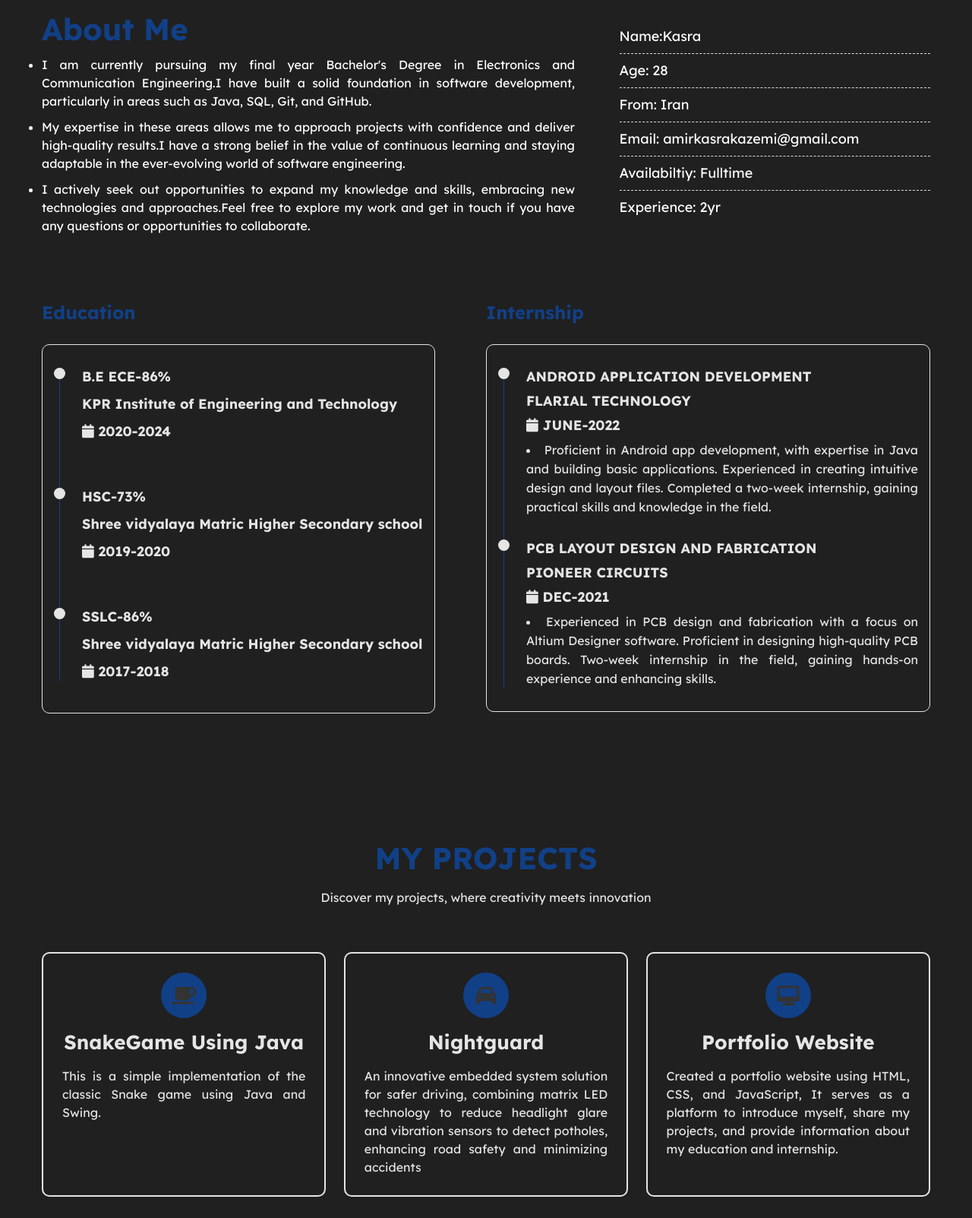
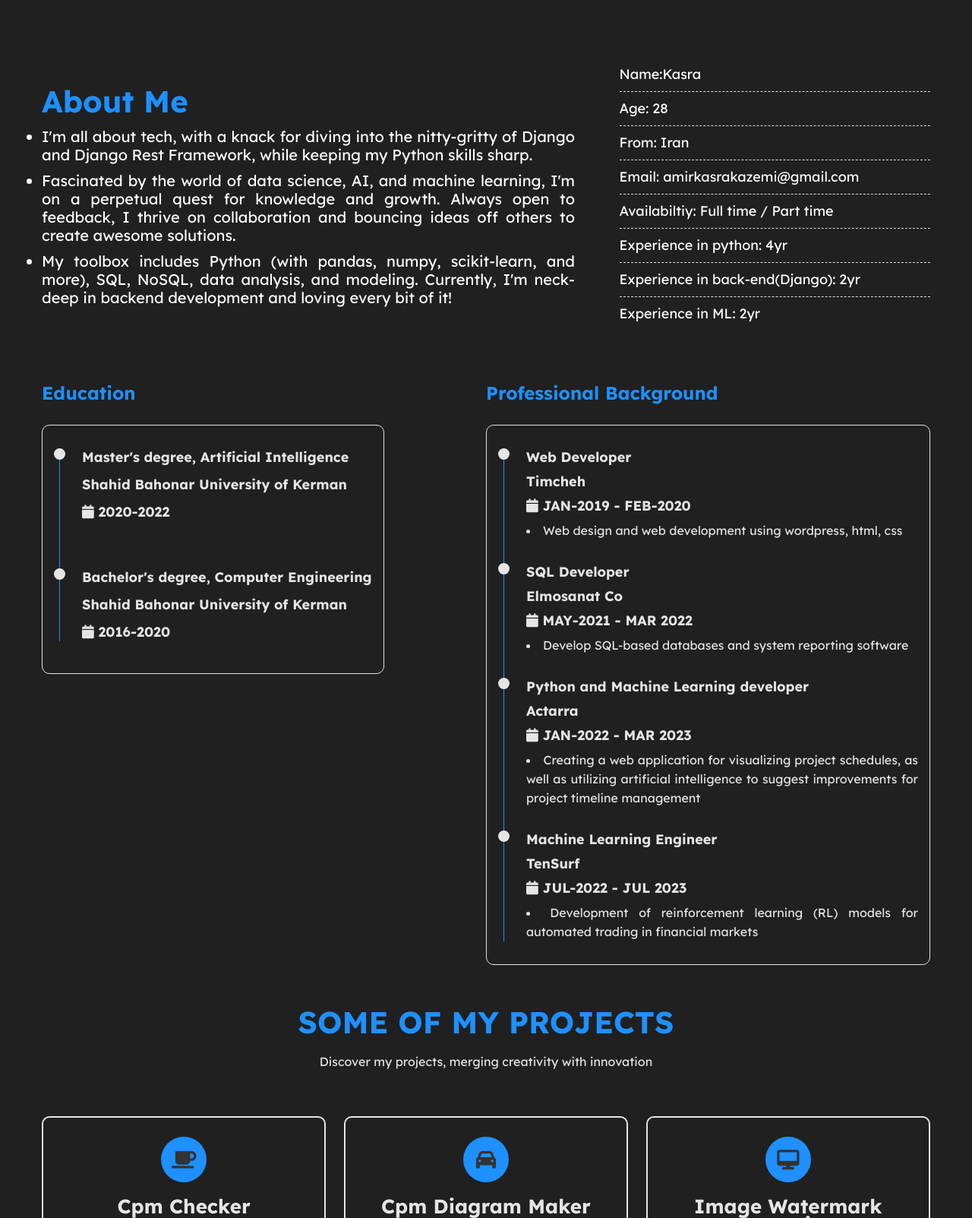
Before and after one commit to kasrakazemi/personal-website-template, a plain HTML site: page index.html in a window 1280 px wide. Shown: the part 668-2271 px from the top of the page at 76% size. Drawn offline with nearby package versions, Linux system fonts and the light colour scheme.

Commit message:
new version

```diff
--- a/index.html
+++ b/index.html
@@ -22,17 +22,17 @@
         <div class="container">
             <div class="header">
 
-                <a href="" class="logo">
+                <!-- <a href="" class="logo">
                     <img src="files/signaturecropped.png" alt="" class="signature">
                     <i class="fa fa-bolt"></i>
-                </a>
+                </a> -->
 
                 <ul class="navbar">
                     <li><a href="#home">Home</a></li>
                     <li><a href="#about">About</a></li>
                     <li><a href="#education">Education</a></li>
                     <li><a href="#projects">Projects</a></li>
-                    <li><a href="#contact">Contact</a></li>
+                    <!-- <li><a href="#contact">Contact</a></li> -->
                 </ul>
 
                 <div class="menu_icon">
@@ -54,7 +54,7 @@
             <p>Welcome to my personal place. I'm a software developer with a background in Python, specializing in backend development with the Django framework. Additionally, I possess expertise in machine learning and data science, along with knowledge of various databases. With a passion for crafting robust solutions and leveraging cutting-edge technologies, I am dedicated to continual learning and growth in the dynamic field of software development.</p>
 
             <div class="btn-group">
-                <a href="files/SowndharResume.pdf" class="btn   active">Download CV</a>
+                <a href="files/Amirkasra-Kazemi.pdf" class="btn   active">Download CV</a>
                 <a href="mailto:amirkasrakazemi@gmail.com" class="btn">Contact</a>
             </div>
 
@@ -75,9 +75,9 @@
                 <div class="about-content">
                     <h4>About Me</h4>
                     <ul>
-                      <li>I am currently pursuing my final year Bachelor's Degree in Electronics and Communication Engineering.I have built a solid foundation in software development, particularly in areas such as Java, SQL, Git, and GitHub.</li>
-                      <li> My expertise in these areas allows me to approach projects with confidence and deliver high-quality results.I have a strong belief in the value of continuous learning and staying adaptable in the ever-evolving world of software engineering.</li>
-                      <li> I actively seek out opportunities to expand my knowledge and skills, embracing new technologies and approaches.Feel free to explore my work and get in touch if you have any questions or opportunities to collaborate. </li>
+                      <li>I'm all about tech, with a knack for diving into the nitty-gritty of Django and Django Rest Framework, while keeping my Python skills sharp.</li>
+                      <li> Fascinated by the world of data science, AI, and machine learning, I'm on a perpetual quest for knowledge and growth. Always open to feedback, I thrive on collaboration and bouncing ideas off others to create awesome solutions.</li>
+                      <li> My toolbox includes Python (with pandas, numpy, scikit-learn, and more), SQL, NoSQL, data analysis, and modeling. Currently, I'm neck-deep in backend development and loving every bit of it!</li>
                     </ul>
                 </div>
 
@@ -87,8 +87,10 @@
                         <li>Age: 28</li>
                         <li>From: Iran</li>
                         <li>Email: amirkasrakazemi@gmail.com</li>
-                        <li>Availabiltiy: Fulltime</li>
-                        <li>Experience: 2yr </li>
+                        <li>Availabiltiy: Full time / Part time</li>
+                        <li>Experience in python: 4yr </li>
+                        <li>Experience in back-end(Django): 2yr </li>
+                        <li>Experience in ML: 2yr </li>
                     </ul>
                 </div>
             </div>
@@ -110,24 +112,26 @@
                                 <div class="timeline-item">
                                     <div class="circle-dot"></div>
                                     <h3 class="timeline-title">
-                                        B.E ECE-86%
+                                        Master's degree, Artificial Intelligence
                                     </h3>
-                                    <h4 class="timeline-title">KPR Institute of Engineering and Technology</h4>
+                                    <h4 class="timeline-title">Shahid Bahonar University of Kerman</h4>
                                     <h4 class="timeline-title">
-                                        <i class="fa fa-calendar"></i> 2020-2024
+                                        <i class="fa fa-calendar"></i> 2020-2022
                                     </h4>
                                 </div>
                                 <!-- Timeline-item -->
                                 <div class="timeline-item">
                                     <div class="circle-dot"></div>
-                                    <h3 class="timeline-title">HSC-73%</h3>
-                                    <h4 class="timeline-title">Shree vidyalaya Matric Higher Secondary school</h4>
+                                    <h3 class="timeline-title">
+                                        Bachelor's degree, Computer Engineering
+                                    </h3>
+                                    <h4 class="timeline-title">Shahid Bahonar University of Kerman</h4>
                                     <h4 class="timeline-title">
-                                        <i class="fa fa-calendar"></i> 2019-2020
+                                        <i class="fa fa-calendar"></i> 2016-2020
                                     </h4>
                                 </div>
                                 <!-- Timeline-item -->
-                                <div class="timeline-item">
+                                <!-- <div class="timeline-item">
                                     <div class="circle-dot"></div>
                                     <h3 class="timeline-title">
                                         SSLC-86%
@@ -136,14 +140,14 @@
                                     <h4 class="timeline-title">
                                         <i class="fa fa-calendar"></i> 2017-2018
                                     </h4>
-                                </div>
+                                </div> -->
 
                             </div>
                         </div>
                     </div>
                 </div>
                 <div class="internship">
-                    <h3 class="title">Internship</h3>
+                    <h3 class="title">Professional Background</h3>
                     <div class="row">
                         <div class="timeline-box">
                             <div class="timeline">
@@ -152,24 +156,44 @@
                                 <div class="timeline-item">
                                     <div class="circle-dot"></div>
                                     <h3 class="timeline-title">
-                                        ANDROID APPLICATION DEVELOPMENT
+                                        Web Developer
                                     </h3>
-                                    <h4 class="timeline-title">FLARIAL TECHNOLOGY</h4>
+                                    <h4 class="timeline-title">Timcheh </h4>
                                     <h4 class="timeline-title">
-                                        <i class="fa fa-calendar"></i> JUNE-2022
+                                        <i class="fa fa-calendar"></i> JAN-2019 - FEB-2020
                                     </h4>
-                                    <li class="timeline-text">Proficient in Android app development, with expertise in Java and building basic applications. Experienced in creating intuitive design and layout files. Completed a two-week internship, gaining practical skills and knowledge in the field.
+                                    <li class="timeline-text">Web design and web development using wordpress, html, css
                                     </li>
                                 </div>
                                 <!-- Timeline-item -->
                                 <div class="timeline-item">
                                     <div class="circle-dot"></div>
-                                    <h3 class="timeline-title">PCB LAYOUT DESIGN AND FABRICATION</h3>
-                                    <h4 class="timeline-title">PIONEER CIRCUITS</h4>
+                                    <h3 class="timeline-title">SQL Developer</h3>
+                                    <h4 class="timeline-title">Elmosanat Co</h4>
                                     <h4 class="timeline-title">
-                                        <i class="fa fa-calendar"></i> DEC-2021
+                                        <i class="fa fa-calendar"></i> MAY-2021 - MAR 2022
                                     </h4>
-                                    <li class="timeline-text">Experienced in PCB design and fabrication with a focus on Altium Designer software. Proficient in designing high-quality PCB boards. Two-week internship in the field, gaining hands-on experience and enhancing skills.</li>
+                                    <li class="timeline-text">Develop SQL-based databases and system reporting software</li>
+                                </div>
+                                 <!-- Timeline-item -->
+                                 <div class="timeline-item">
+                                    <div class="circle-dot"></div>
+                                    <h3 class="timeline-title"> Python and Machine Learning developer</h3>
+                                    <h4 class="timeline-title">Actarra </h4>
+                                    <h4 class="timeline-title">
+                                        <i class="fa fa-calendar"></i> JAN-2022 - MAR 2023
+                                    </h4>
+                                    <li class="timeline-text">Creating a web application for visualizing project schedules, as well as utilizing artificial intelligence to suggest improvements for project timeline management</li>
+                                </div>
+                                 <!-- Timeline-item -->
+                                 <div class="timeline-item">
+                                    <div class="circle-dot"></div>
+                                    <h3 class="timeline-title">Machine Learning Engineer</h3>
+                                    <h4 class="timeline-title">TenSurf</h4>
+                                    <h4 class="timeline-title">
+                                        <i class="fa fa-calendar"></i> JUL-2022 - JUL 2023
+                                    </h4>
+                                    <li class="timeline-text">Development of reinforcement learning (RL) models for automated trading in financial markets</li>
                                 </div>
 
                             </div>
@@ -185,27 +209,30 @@
     <section class="project-content" id="projects">
         <div class="container">
             <div class="project-title">
-                <h4>My Projects</h4>
-                <p>Discover my projects, where creativity meets innovation</p>
+                <h4>Some Of My Projects</h4>
+                <p>Discover my projects, merging creativity with innovation</p>
             </div>
             <div class="projects">
                 <!-- 1st Project -->
                 <div class="project">
                     <i class="fa fa-coffee"></i>
-                    <h4>SnakeGame Using Java</h4>
-                    <p>This is a simple implementation of the classic Snake game using Java and Swing.</p>
+                    <h4>Cpm Checker</h4>
+                    <p>Mobile application for drawing various charts and diagrams for project scheduling files (.xer) - The purpose of implementing this mobile application is visualizing the stages of project execution and extracting its features for general users. This mobile application has been developed in collaboration with the American company Actarra.</p>
+                    <a href="https://plotter.cpmplot.com/">Link To The Project</a>
                 </div>
                  <!-- 2nd Project -->
                  <div class="project">
                     <i class="fa fa-car"></i>
-                    <h4>Nightguard</h4>
-                    <p>An innovative embedded system solution for safer driving, combining matrix LED technology to reduce headlight glare and vibration sensors to detect potholes, enhancing road safety and minimizing accidents</p>
+                    <h4>Cpm Diagram Maker</h4>
+                    <p>Our website is designed for project schedulers, offering streamlined diagram creation, critical path method (CPM) determination, and timeline-based calculations. Users can efficiently generate diagrams, identify critical paths, and obtain valuable insights into project scheduling for enhanced management processes.</p>
+                    <a href="https://github.com/kasrakazemi/Cpm-Diagram">Link To The Project</a>
                 </div>
                 <!-- 3rd Project -->
                 <div class="project">
                     <i class="fa fa-desktop"></i>
-                    <h4>Portfolio Website</h4>
-                    <p>Created a portfolio website using HTML, CSS, and JavaScript, It serves as a platform to introduce myself, share my projects, and provide information about my  education and internship.</p>
+                    <h4>Image Watermark Detection</h4>
+                    <p>Our project focuses on using Convolutional Neural Networks (CNN) to detect watermarks in images. By training the CNN model on diverse datasets, we aim to accurately identify and analyze embedded watermarks. Our system aims to provide a reliable solution for protecting digital content and preserving intellectual property rights across various industries.</p>
+                    <a href="https://github.com/kasrakazemi/Image-watermak-detection">Link To The Project</a>
                 </div>
 
             </div>
@@ -214,7 +241,7 @@
 
         <!-------------------------- Contact Me -------------------------->
 
-    <section class="contact-content" id="contact">
+    <!-- <section class="contact-content" id="contact">
         <div class="container">
             <div class="contact-title">
                 <h4>Contact Me</h4>
@@ -231,7 +258,7 @@
                 <span id="msg"></span>
             </div>
         </div>
-    </section>
+    </section> -->
 
     <!-------------------------- JS -------------------------->
     <script src="https://code.jquery.com/jquery-3.7.0.min.js" integrity="sha256-2Pmvv0kuTBOenSvLm6bvfBSSHrUJ+3A7x6P5Ebd07/g=" crossorigin="anonymous"></script>
@@ -242,7 +269,7 @@
     <!-------------------------- Footer section -------------------------->
    <footer class="footer">
     <small class="message">Thanks for visiting and happy coding!</small>
-    <small class="copyright">&copy; Copyright 2024. All rights reserved.</small>
+    <small class="copyright">&copy; 2024 kasra. All rights reserved.</small>
    </footer>
 
 </body>
--- a/styles.css
+++ b/styles.css
@@ -64,7 +64,7 @@ body{
 }
 
 .logo .fa-bolt {
-  color: #114087;
+  color: #1E90FF;
   font-size: 19.5px;
   position: absolute;
   top: 60%;
@@ -83,25 +83,34 @@ body{
   margin-right: auto;
 }
 
-.header ul{
+/* Updated CSS for Navigation Centering */
+.header ul {
     display: flex;
+    justify-content: center; /* Centering the navigation */
     align-items: center;
 }
-.header ul li{
+
+.header ul li {
     margin: 0 15px;
+    text-align: center;
 }
-.header ul li a{
+
+.header ul li a {
     text-transform: capitalize;
     display: block;
+    padding: 10px 15px; /* Adding padding for better spacing */
 }
-.header ul li a.active{
-  color: #114087;
+
+.header ul li a.active {
+    color: #1E90FF;
 }
-.header ul li a:hover{
-  color:#114087;
+
+.header ul li a:hover {
+    color: #1E90FF;
 }
-.header .menu_icon{
-  color:#fff;
+
+.header .menu_icon {
+    color: #fff;
     font-size: 18px;
     cursor: pointer;
     display: none;
@@ -122,11 +131,11 @@ body{
 }
 
 .FirstElement .profile-photo{
-  width: 300px;
-  height:  300px;
+  width: 450px;
+  height:  450px;
   border-radius: 50%;
   overflow: hidden;
-  border: 15px solid #444444;
+  border: 15px solid #1E90FF;
   box-shadow: 5px 7px 25px rgba(0, 0, 0, 0.5)
 }
 profile-photo .img{
@@ -147,11 +156,12 @@ profile-photo .img{
   font-size: 20px;
 }
 .profile-text h1{
-  color: #114087;
+  color: #1E90FF;
   font-size: 4rem;
 }
 .profile-text p{
   color:#e5e5e5;
+  font-size: 20px;
 }
 .profile-text .social i{
   color : #e5e5e5;
@@ -160,11 +170,9 @@ profile-photo .img{
   transition: 0.5s;
 }
 .profile-text .social i:hover{
-  color:#114087;
+  color:#1E90FF;
   transform: rotate(360deg);
 }
-
-
 
  /*---------------------------About---------------------------*/
 
@@ -179,10 +187,11 @@ profile-photo .img{
   margin-bottom:50px;
 }
 .about-content{
+  font-size: 20px;
   flex-basis: 60%;
 }
 .about-content h4{
-  color: #114087;
+  color: #1E90FF;
   font-size: 40px;
   line-height: 70px;
   text-transform: capitalize;
@@ -231,7 +240,7 @@ profile-photo .img{
   box-shadow: 0 10px 10px -8px rgb(0 0 0 / 78%);
 }
 .btn.active{
-  border-color: #114087;
+  border-color: #1E90FF;
 }
 
 
@@ -245,7 +254,7 @@ profile-photo .img{
 }
 
 .education-content .title{
-  color: #114087;
+  color: #1E90FF;
 }
 .education-content .row .education,
 .education-content .row .internship
@@ -292,7 +301,7 @@ profile-photo .img{
   height: 100%;
   left: 7px;
   top: 0;
-  background-color: #114087;
+  background-color: #1E90FF;
 }
 .education-content .row .circle-dot{
   position: absolute;
@@ -322,8 +331,9 @@ profile-photo .img{
 
 
 /*---------------------------Projects---------------------------*/
+
 .project-content{
-  padding: 90px 0;
+  padding: 200px 0 90px;
   /* color:#fff;  */
 }
 .project-title{
@@ -334,7 +344,7 @@ profile-photo .img{
   text-transform: uppercase;
   font-size: 40px;
   line-height: 40px;
-  color: #114087;
+  color: #1E90FF;
   margin-bottom: 20px;
 }
 .project-title p{
@@ -358,7 +368,7 @@ profile-photo .img{
     transition: .3s;
 }
 .project i{
-  background-color: #114087;
+  background-color: #1E90FF;
   width: 60px;
   height: 60px;
   color: #333;
@@ -374,13 +384,18 @@ profile-photo .img{
 .project p{
   text-align: justify;
 }
+.project a {
+  display: block;
+  color: #1E90FF;
+}
 .project:hover{
-  border-color: #114087;
+  border-color: #1E90FF;
 }
 
 
+
 /*---------------------------Contact Me---------------------------*/
-.contact-content{
+/* .contact-content{
   padding: 100px 0;
   color: #fff;
   text-align: center;
@@ -388,7 +403,7 @@ profile-photo .img{
 .contact-content .contact-title h4{
   font-size: 40px;
   text-transform: capitalize;
-  color: #114087;
+  color: #1E90FF;
   padding-bottom: 10px;
 }
 .contact-content .contact-title p{
@@ -407,7 +422,7 @@ profile-photo .img{
 
 .contact .submit{
   width: auto;
-  background-color: #114087;
+  background-color: #1E90FF;
   padding: 10px 40px;
   font-weight:bold ;
   font-size: 18px;
@@ -421,12 +436,7 @@ profile-photo .img{
   font-size: 20px;
   margin-top: -8px;
   display: block;
-}
-
-
-
-
-
+} */
 
 /*---------------------------Footer---------------------------*/
 .footer {
```
Also changed, not shown: 2 other files. Lines whose indentation alone changed are shown as unchanged.
